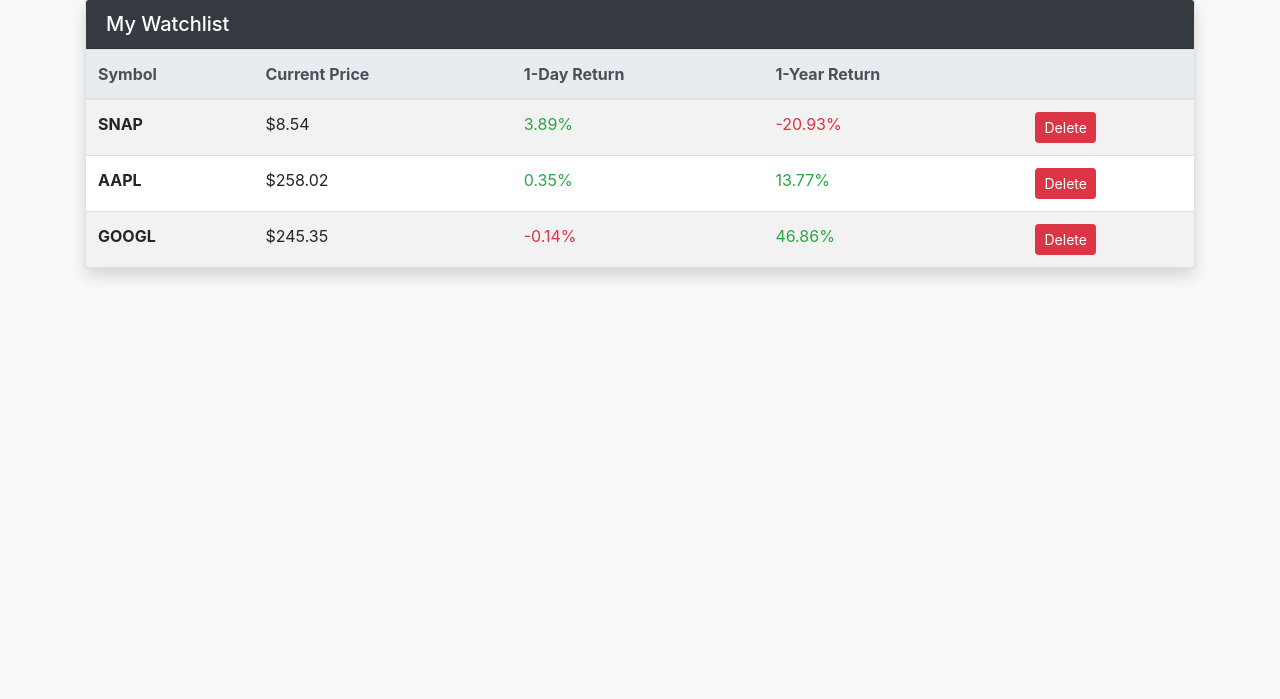
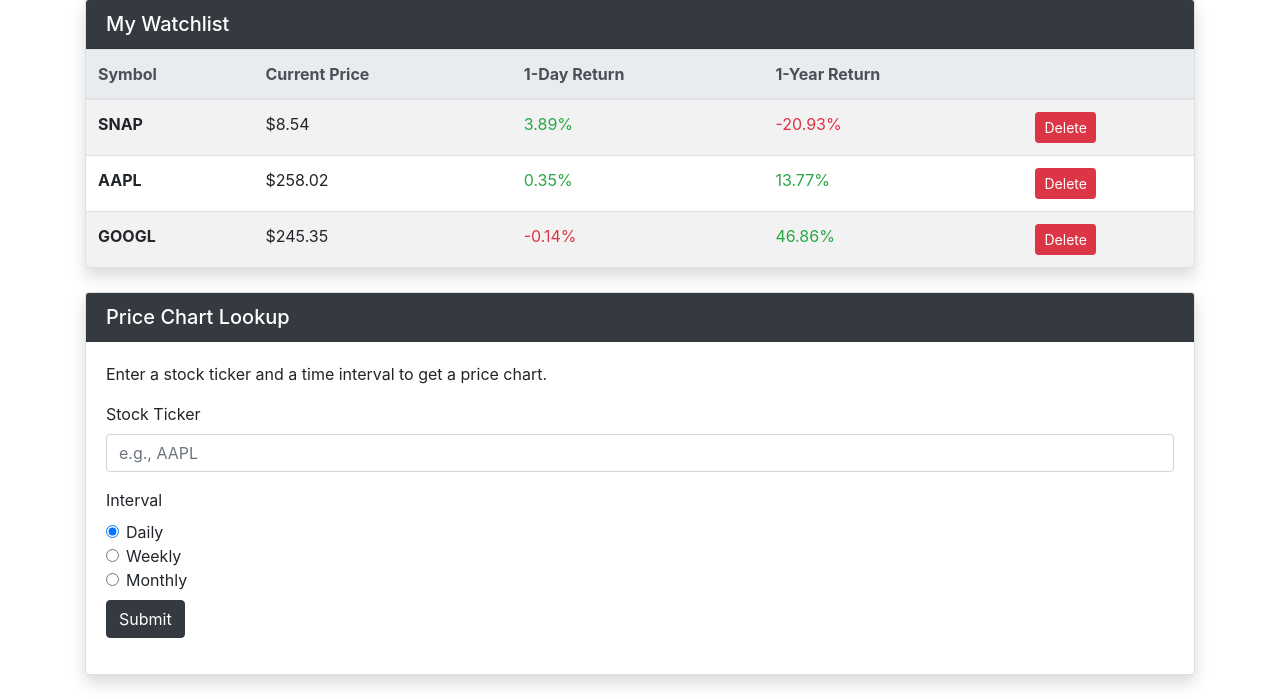
Before and after one commit to alexdomnikov/Stock-Price-Checker, a Flask app: page /dashboard in a window 1280 px wide. Shown: the part 272-971 px from the top of the page. Before the commit the page ends 551 px from the top, so only its background shows below. Run offline with Flask 3, Linux system fonts and the light colour scheme; a user stored in the database is signed in; data that the repository does not hold is empty.

Commit message:
Hid everything behind login screen, added more robust error checking, combined dashboard with price chart lookup page (original index).

```diff
--- a/project/routes.py
+++ b/project/routes.py
@@ -4,7 +4,7 @@
 
 # Third-party libraries
 import requests
-from flask import Blueprint, render_template, request, redirect, url_for
+from flask import Blueprint, render_template, request, redirect, url_for, flash, get_flashed_messages
 from flask_login import login_user, login_required, logout_user, current_user
 from markupsafe import Markup
 
@@ -19,66 +19,8 @@
 bp = Blueprint('routes', __name__)
 
 # Flask's route decorator maps URLs to a specific function
-@bp.route('/')
+@bp.route('/', methods=['GET', 'POST'])
 def index():
-    if "error" in request.args:
-        return render_template('index.html', error=request.args['error'])
-    return render_template("index.html") # Render template serves HTML files dynamically
-
-@bp.route('/info', methods=['GET', 'POST'])
-def info():
-    if request.method == 'GET':
-        return redirect('/') # Redirects user to root page if they don't use the form
-    form_data = request.form
-    symbol = form_data["symbol"] # Connected via name attribute in html file
-    function = form_data["interval"]
-
-    # Gets company name from the overview API
-    overview_url = f"https://www.alphavantage.co/query?function=OVERVIEW&symbol={symbol}&apikey={AV_KEY}"
-    company_overview=requests.get(overview_url).json()
-
-    # Error handling, important if user enters invalid ticker
-    if "Information" in company_overview or "Note" in company_overview:
-        error = company_overview.get("Note") or company_overview.get("Information")
-        return redirect(url_for('routes.index', error = error))
-    elif 'Name' not in company_overview:
-        return redirect(url_for('routes.index', error="Invalid ticker"))
-
-    company_name = company_overview["Name"]
-
-    # This URL will return a JSON file with stock data
-    url = f"https://www.alphavantage.co/query?function={function}&symbol={symbol}&apikey={AV_KEY}"
-
-    # Grabs data from API, converts the data in the response object to JSON
-    stock_data = requests.get(url).json()
-
-    # Converts interval to proper format, grabs all data and puts it into time_series
-    func_key = function_mapping[function]
-    time_series = stock_data[func_key]
-
-    dates = []
-    prices = []
-
-    # Accesses dates & prices as tuples using .items(), stores them in relevant lists
-    # Converts dates from strings before storing
-    for date, price in time_series.items():
-        formatted_date = dt.strptime(date, "%Y-%m-%d").date()
-        dates.append(formatted_date)
-        prices.append(float(price['4. close']))
-
-    dates.reverse()
-    prices.reverse()
-
-    graph = get_graph(dates, prices, company_name)
-
-    return render_template("info.html", info={
-        "company_name": company_name,
-        "symbol": symbol,
-        "graph": Markup(graph)
-    })
-
-@bp.route('/login', methods=['GET', 'POST'])
-def login():
     form = AuthForm()
     error = None
 
@@ -114,13 +56,68 @@
                 login_user(new_user) # Log user in automatically, direct to dashboard.
                 return redirect(url_for('routes.dashboard'))
 
-    return render_template("login.html", form=form, error=error)
+    return render_template("index.html", form=form, error=error)
+
+@bp.route('/info', methods=['GET', 'POST'])
+@login_required
+def info():
+    if request.method == 'GET':
+        return redirect('/') # Redirects user to root page if they don't use the form
+    form_data = request.form
+    symbol = form_data["symbol"] # Connected via name attribute in html file
+    function = form_data["interval"]
+
+    # Gets company name from the overview API
+    overview_url = f"https://www.alphavantage.co/query?function=OVERVIEW&symbol={symbol}&apikey={AV_KEY}"
+    company_overview=requests.get(overview_url).json()
+
+    # Error handling, important if user enters invalid ticker
+    if "Information" in company_overview or "Note" in company_overview and "API key" in company_overview:
+        flash("You've hit your Alpha Vantage API call limit. Please try again tomorrow.", "danger")
+        return redirect(url_for('routes.dashboard'))
+    if 'Name' not in company_overview:
+        flash("Invalid ticker", "danger")
+        return redirect(url_for('routes.dashboard'))
+
+    company_name = company_overview["Name"]
+
+    # This URL will return a JSON file with stock data
+    url = f"https://www.alphavantage.co/query?function={function}&symbol={symbol}&apikey={AV_KEY}"
+
+    # Grabs data from API, converts the data in the response object to JSON
+    stock_data = requests.get(url).json()
+
+    # Converts interval to proper format, grabs all data and puts it into time_series
+    func_key = function_mapping[function]
+    time_series = stock_data[func_key]
+
+    dates = []
+    prices = []
+
+    # Accesses dates & prices as tuples using .items(), stores them in relevant lists
+    # Converts dates from strings before storing
+    for date, price in time_series.items():
+        formatted_date = dt.strptime(date, "%Y-%m-%d").date()
+        dates.append(formatted_date)
+        prices.append(float(price['4. close']))
+
+    dates.reverse()
+    prices.reverse()
+
+    graph = get_graph(dates, prices, company_name)
+
+    return render_template("info.html", info={
+        "company_name": company_name,
+        "symbol": symbol,
+        "graph": Markup(graph)
+    })
+
 
 # Route for the dashboard with watchlist displayed, which is only available if logged in
 @bp.route('/dashboard', methods=['GET', 'POST'])
 @login_required
 def dashboard():
-    error = None
+
     # ADD STOCK LOGIC (POST request)
     if request.method == 'POST':
         if 'action' in request.form and request.form['action'] == 'delete':
@@ -141,20 +138,20 @@
 
             # 1. Check if watchlist is full (max 5 since this is just a simple project)
             if current_user.watchlist.count() >= 5:
-                error = "Watchlist is full. You can only have up to 5 stocks."
+                flash("Sorry, we only allow 5 stocks in your watchlist.", "danger")
             # 2. Check if stock is already in the watchlist
             elif any(stock.symbol == symbol for stock in current_user.watchlist):
-                error = f"{symbol} is already in your watchlist."
+                flash(f"{symbol} is already in your watchlist.", "danger")
             else:
                 # 3. Validate ticker by checking if the API returns a company name
                 overview_url = f"https://www.alphavantage.co/query?function=OVERVIEW&symbol={symbol}&apikey={AV_KEY}"
                 overview_data = requests.get(overview_url).json()
 
                 # User might encounter an error where they've hit an API call limit
-                if "Information" in overview_data or "Note" in overview_data:
-                    error = overview_data.get("Note") or overview_data.get("Information")
+                if "Information" in overview_data or "Note" in overview_data and "API key" in overview_data:
+                    flash("You've hit your Alpha Vantage API call limit. Please try again tomorrow.", "danger")
                 elif 'Name' not in overview_data or overview_data['Name'] is None:
-                    error = f"'{symbol}' is not a valid stock symbol."
+                    flash(f"'{symbol}' is not a valid stock symbol.", "danger")
                 else:
                     # 4. Fetch historical data for the new stock
                     url = f"https://www.alphavantage.co/query?function=TIME_SERIES_DAILY&symbol={symbol}&outputsize=full&apikey={AV_KEY}"
@@ -178,10 +175,10 @@
                         return redirect(url_for('routes.dashboard')) # Redirect to clear form
                     else:
                         # Adding check for API call limit error
-                        if "Information" in response or "Note" in response:
-                            error = overview_data.get("Note") or overview_data.get("Information")
+                        if "Information" in response or "Note" in response and "API key" in response:
+                            flash("You've hit your Alpha Vantage API call limit. Please try again tomorrow.", "danger")
                         else:
-                            error = f"Could not retrieve price data for {symbol}."
+                            flash(f"Could not retrieve price data for {symbol}.", "danger")
 
     # DISPLAY WATCHLIST LOGIC (GET request)
     # Always update prices before displaying the dashboard
@@ -190,7 +187,7 @@
     # Retrieve the (now updated) watchlist from the database
     user_watchlist = current_user.watchlist.all()
 
-    return render_template("dashboard.html", watchlist=user_watchlist, error=error)
+    return render_template("dashboard.html", watchlist=user_watchlist)
 
 @bp.route('/logout', methods=['GET', 'POST'])
 @login_required
--- a/project/templates/dashboard.html
+++ b/project/templates/dashboard.html
@@ -2,6 +2,17 @@
 {% block content %}
 
 <div class="container mt-5">
+
+    {% with messages = get_flashed_messages(with_categories=true) %}
+        {% if messages %}
+            {% for category, message in messages %}
+            <div class="alert alert-{{ category }} mt-3" role="alert">
+                {{ message }}
+            </div>
+            {% endfor %}
+        {% endif %}
+    {% endwith %}
+
     <div class="row justify-content-between align-items-center mb-3">
         <div class="col">
             <h2>Welcome, {{ current_user.username }}!</h2>
@@ -33,7 +44,7 @@
     </div>
 
     <!-- Watchlist Table -->
-    <div class="card shadow">
+    <div class="card shadow mb-4">
         <div class="card-header bg-dark text-white">
             <h5 class="mb-0">My Watchlist</h5>
         </div>
@@ -85,6 +96,69 @@
             {% endif %}
         </div>
     </div>
+
+    <!-- Stock chart search -->
+    <div class="card shadow mb-4">
+
+        <div class="card-header bg-dark text-white">
+            <h5 class="mb-0">Price Chart Lookup</h5>
+        </div>
+
+        <div class="card-body">
+            <p class="card-text">
+                Enter a stock ticker and a time interval to get a price chart.
+            </p>
+
+            <!-- Users will post requests to the server. Data will be returned to /info -->
+            <form method="POST" action="info">
+                <div class="form-group">
+                    <label for="symbol">Stock Ticker</label>
+                    <input type="text" name="symbol" id="symbol" class="form-control" placeholder="e.g., AAPL" required />
+                </div>
+
+                <div class="form-group">
+                    <label>Interval</label>
+
+                    <div class="form-check">
+                        <input
+                            class="form-check-input"
+                            type="radio"
+                            id="daily"
+                            name="interval"
+                            value="TIME_SERIES_DAILY"
+                            checked
+                        />
+
+                        <label class="form-check-label" for="daily">Daily</label>
+                    </div>
+
+                    <div class="form-check">
+                        <input
+                            class="form-check-input"
+                            type="radio"
+                            id="weekly"
+                            name="interval"
+                            value="TIME_SERIES_WEEKLY"
+                        />
+                        <label class="form-check-label" for="weekly">Weekly</label>
+                    </div>
+
+                    <div class="form-check">
+                        <input
+                            class="form-check-input"
+                            type="radio"
+                            id="monthly"
+                            name="interval"
+                            value="TIME_SERIES_MONTHLY"
+                        />
+                        <label class="form-check-label" for="monthly">Monthly</label>
+                    </div>
+
+                    <button type="submit" class="btn btn-dark btn-toggle-outline mt-2">Submit</button>
+                </div>
+            </form>
+        </div>
+    </div>
 </div>
 
 {% endblock %}
--- a/project/templates/index.html
+++ b/project/templates/index.html
@@ -36,75 +36,42 @@
 
         <title>Stock Price Checker</title>
     </head>
-<body class="bg-light">
+
+    <body>
         <!-- block content tag from Jinja2 allows templating, so code is modular -->
         {% block content %}
 
         <div class="container mt-5">
             <div class="row justify-content-center">
-            <div class="col-md-8">
-                <div class="card shadow-md">
-
+                <div class="col-md-6">
+                    <div class="card shadow">
                         <div class="card-header bg-dark text-white">
                             <h3 class="mb-0">Stock Price Checker</h3>
                         </div>
 
                         <div class="card-body">
-                        <p class="card-text">
-                            Enter a stock ticker and a time interval to get a price chart.
-                        </p>
+                            {% if error %}
+                                <div class="alert alert-danger" role="alert">
+                                    {{ error }}
+                                </div>
+                            {% endif %}
 
-                        <!-- Users will post requests to the server. Data will be returned to /info -->
-                        <form method="POST" action="info">
+                            <form method="POST" action="">
+                                {{ form.hidden_tag() }}
+
                                 <div class="form-group">
-                                <label for="symbol">Stock Ticker</label>
-                                <input type="text" name="symbol" id="symbol" class="form-control" placeholder="e.g., AAPL" required />
+                                    {{ form.username.label(class="form-label") }}
+                                    {{ form.username(class="form-control") }}
                                 </div>
 
                                 <div class="form-group">
-                                <label>Interval</label>
-
-                                <div class="form-check">
-                                    <input
-                                        class="form-check-input"
-                                        type="radio"
-                                        id="daily"
-                                        name="interval"
-                                        value="TIME_SERIES_DAILY"
-                                        checked
-                                    />
-
-                                    <label class="form-check-label" for="daily">Daily</label>
+                                    {{ form.password.label(class="form-label") }}
+                                    {{ form.password(class="form-control") }}
                                 </div>
 
-                                <div class="form-check">
-                                    <input
-                                        class="form-check-input"
-                                        type="radio"
-                                        id="weekly"
-                                        name="interval"
-                                        value="TIME_SERIES_WEEKLY"
-                                    />
-                                    <label class="form-check-label" for="weekly">Weekly</label>
-                                </div>
-
-                                <div class="form-check">
-                                    <input
-                                        class="form-check-input"
-                                        type="radio"
-                                        id="monthly"
-                                        name="interval"
-                                        value="TIME_SERIES_MONTHLY"
-                                    />
-                                    <label class="form-check-label" for="monthly">Monthly</label>
-                                </div>
-
-                                <button type="submit" class="btn btn-dark btn-toggle-outline mt-2">Submit</button>
-
-                                <div class="mt-4">
-                                    <a href="{{url_for('routes.login')}}" class="btn btn-link btn-link-outline p-0">Log in (register) to see your watchlist.</a>
-                                </div>
-
+                                <div class="form-group mt-4 d-flex justify-content-between">
+                                    {{ form.login_submit(class="btn btn-dark btn-toggle-outline") }}
+                                    {{ form.register_submit(class="btn btn-outline-secondary btn-toggle-outline") }}
                                 </div>
                             </form>
                         </div>
@@ -113,20 +80,11 @@
             </div>
         </div>
 
-    <!-- Error handling, important if user enters invalid ticker -->
-    {% if error %}
-        <div class="container alert alert-danger mt-3" role="alert">
-            {{ error }}
-        </div>
-    {% endif %}
-
-
-    {% endblock %}
-
         <!-- Bootstrap JS code -->
         <script src="https://code.jquery.com/jquery-3.3.1.slim.min.js" integrity="sha384-q8i/X+965DzO0rT7abK41JStQIAqVgRVzpbzo5smXKp4YfRvH+8abtTE1Pi6jizo" crossorigin="anonymous"></script>
         <script src="https://cdn.jsdelivr.net/npm/popper.js@1.14.7/dist/umd/popper.min.js" integrity="sha384-UO2eT0CpHqdSJQ6hJty5KVphtPhzWj9WO1clHTMGa3JDZwrnQq4sF86dIHNDz0W1" crossorigin="anonymous"></script>
         <script src="https://cdn.jsdelivr.net/npm/bootstrap@4.3.1/dist/js/bootstrap.min.js" integrity="sha384-JjSmVgyd0p3pXB1rRibZUAYoIIy6OrQ6VrjIEaFf/nJGzIxFDsf4x0xIM+B07jRM" crossorigin="anonymous"></script>
 
+        {% endblock %}
     </body>
 </html>
```
Also changed, not shown: main.py (+10 -9 lines), project/templates/login.html (deleted, +0 -43 lines), instance/database.db. Lines whose indentation alone changed are shown as unchanged.
